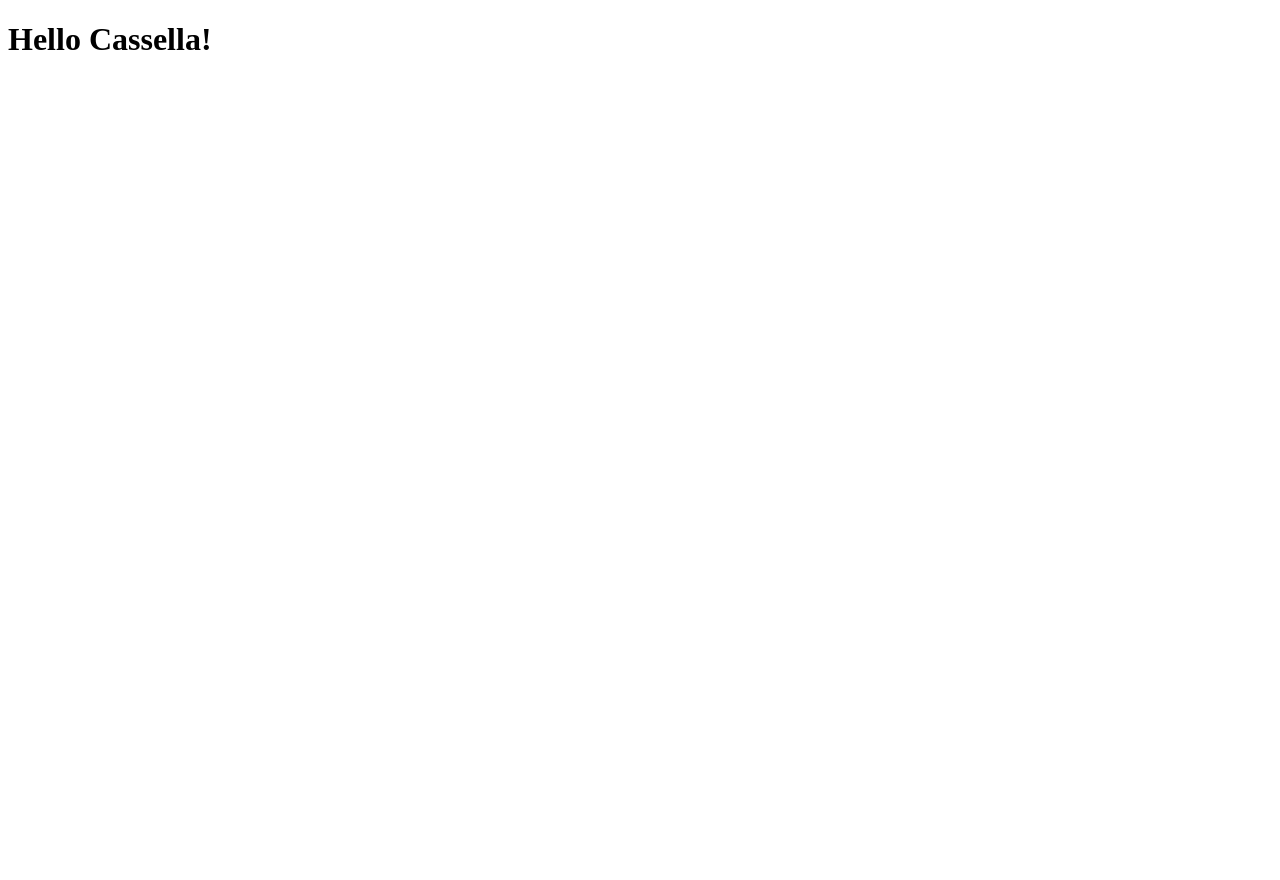
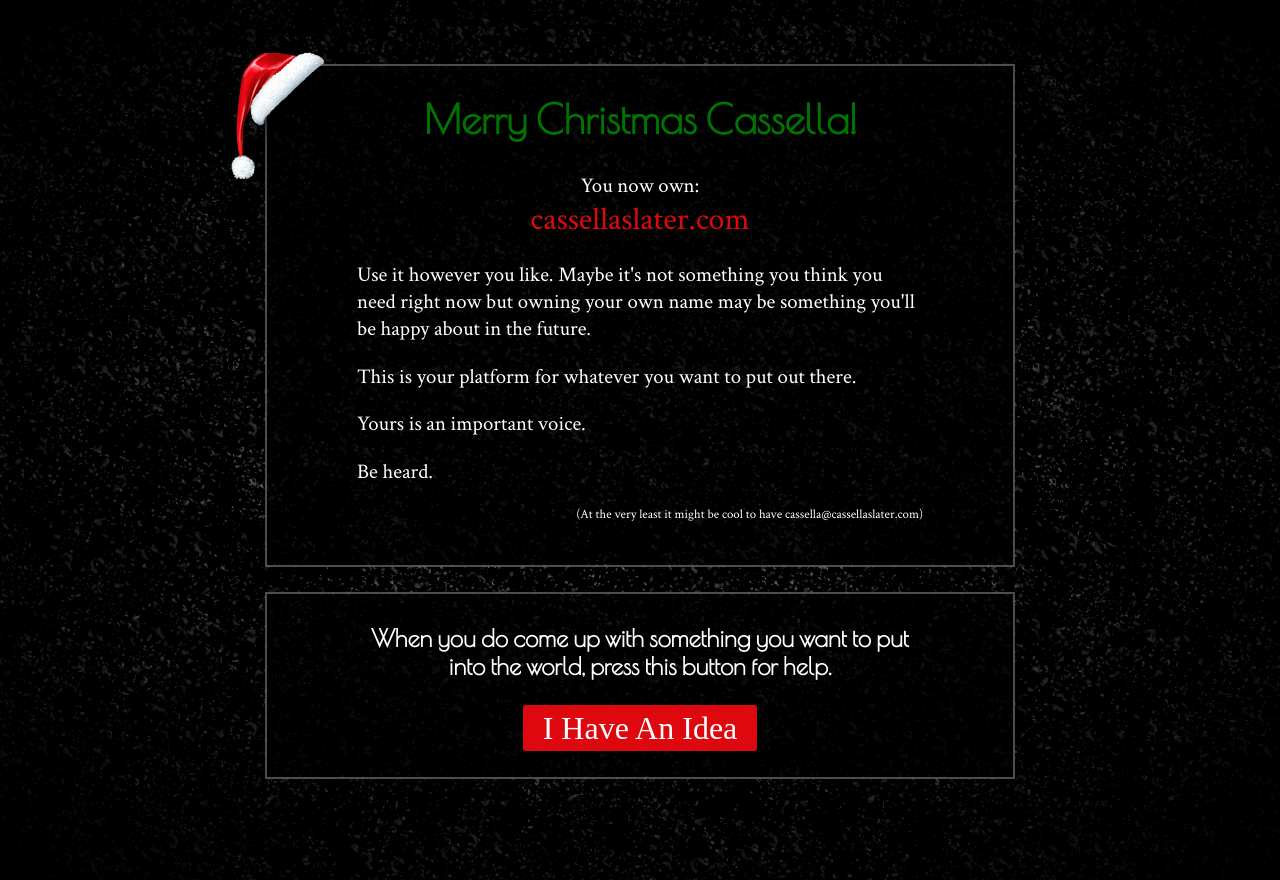
Before and after one commit to mattgrosso/cassellaxmas, a plain HTML site: page index.html in a window 1280 px wide. Before the commit the page ends 800 px from the top, so only its background shows below. Drawn offline with nearby package versions, Linux system fonts and the light colour scheme.

Commit message:
Build site

```diff
--- a/index.html
+++ b/index.html
@@ -3,8 +3,25 @@
   <head>
     <meta charset="utf-8">
     <title>Merry Christmas Cassella</title>
+    <link href="https://fonts.googleapis.com/css?family=Crimson+Text:400,600,700|Poiret+One" rel="stylesheet">
+    <link rel="stylesheet" href="styles.css">
   </head>
   <body>
-    <h1>Hello Cassella!</h1>
+    <div class="overlay">
+      <section class="message">
+        <img src="img/santa.png" alt="Santa Hat" class="santa-hat">
+        <h1>Merry Christmas Cassella!</h1>
+        <p>You now own: <span>cassellaslater.com</span></p>
+        <p>Use it however you like. Maybe it's not something you think you need right now but owning your own name may be something you'll be happy about in the future.</p>
+        <p>This is your platform for whatever you want to put out there.</p>
+        <p>Yours is an important voice.</p>
+        <p>Be heard.</p>
+        <p>(At the very least it might be cool to have cassella@cassellaslater.com)</p>
+      </section>
+      <section class="call-to-action">
+        <h2>When you do come up with something you want to put into the world, press this button for help.</h2>
+        <a href="mailto:mattgrosso@gmail.com?subject=I Have An Idea&body=Matthew, will you help me build a website?">I Have An Idea</a>
+      </section>
+    </div>
   </body>
 </html>
--- /dev/null
+++ b/styles.css
@@ -0,0 +1,108 @@
+@-webkit-keyframes snow {
+ 0% {background-position: 0px 0px;}
+ 100% {background-position: 500px 1000px, 400px 400px, 300px 600px;}
+}
+
+h1 {
+  font-family: 'Poiret One', cursive;
+  margin: 0 0 30px;
+  font-size: 2.5rem;
+  font-weight: 600;
+  text-align: center;
+  color: #007300;
+}
+
+h2 {
+  font-family: 'Poiret One', cursive;
+  margin: 0 0 30px;
+  text-align: center;
+}
+
+p {
+  font-family: 'Crimson Text', serif;
+  font-size: 1.3rem;
+}
+
+.message p:first-of-type {
+  text-align: center;
+}
+
+.message p:last-of-type {
+  font-size: 0.8rem;
+  text-align: right;
+}
+
+.message p span {
+  color: #de080f;
+  display: block;
+  font-size: 2rem;
+}
+
+.overlay {
+  position: absolute;
+  top: 0;
+  left: 0;
+  right: 0;
+  background-image: radial-gradient(transparent, black);
+  min-height: 100vh;
+  padding: 2vh 10px;
+}
+
+body {
+  background-color: #000;
+  background-image: url('img/500.png'), url('img/400.png'), url('img/300.png');
+  -webkit-animation: snow 20s linear infinite;
+}
+
+section {
+  border: solid rgba(255, 255, 255, 0.3) 2px;
+  background-color: rgba(0, 0, 0, 0.74);
+  color: white;
+  margin-bottom: 25px;
+  padding: 30px 20px;
+  position: relative;
+}
+
+.santa-hat {
+  display: none;
+  position: absolute;
+  top: -14px;
+  left: -53px;
+}
+
+.call-to-action {
+  text-align: center;
+}
+
+.call-to-action a {
+  background-color: #de080f;
+  color: white;
+  text-decoration: none;
+  font-size: 2rem;
+  padding: 5px 20px;
+  border-radius: 3px;
+  transition: background-color .25s ease-out;
+}
+
+.call-to-action a:hover {
+  background-color: #a50000;
+}
+
+@media only screen and (min-width: 768px)  {
+  .overlay {
+    padding-top: 8vh;
+  }
+
+  section {
+    box-sizing: border-box;
+    padding: 30px 90px;
+    margin: 0 auto 25px;
+    max-width: 750px;
+  }
+}
+
+@media only screen and (min-width: 850px)  {
+  .santa-hat {
+    display: block;
+  }
+}
```
Also changed, not shown: img/300.png (added), img/400.png (added), img/500.png (added), img/santa.png (added).
